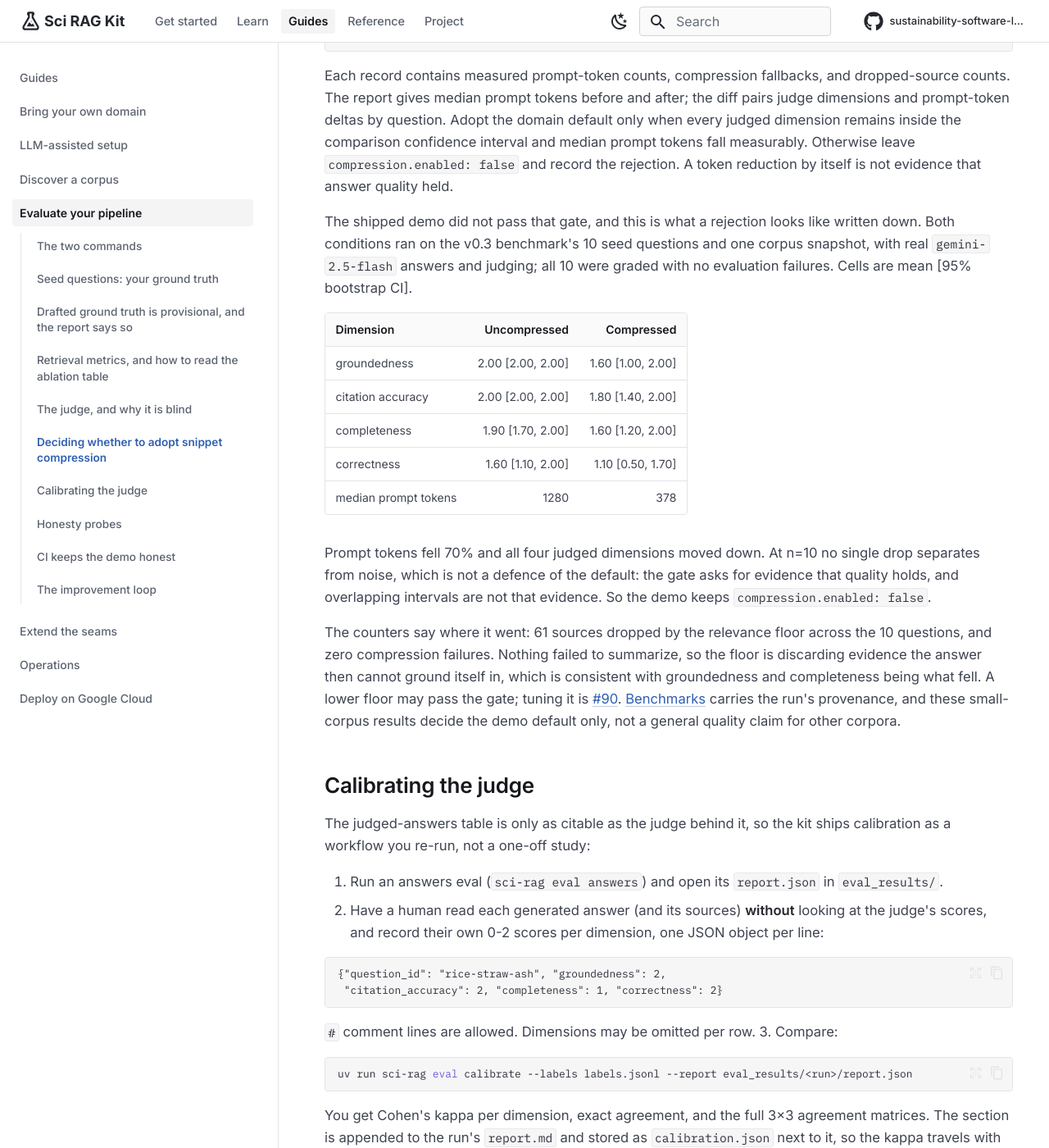
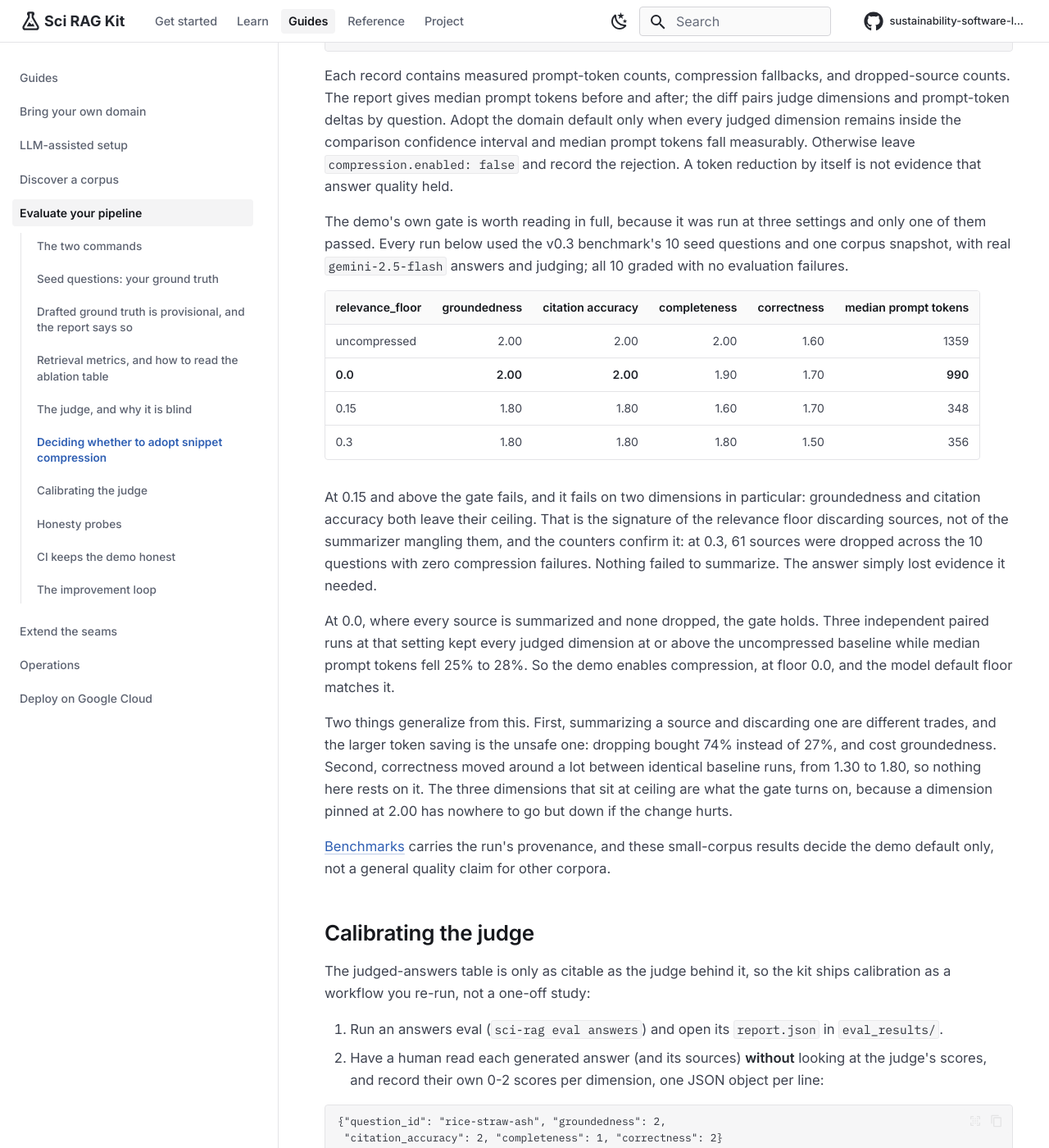
Before and after one commit to sustainability-software-lab/sci-rag-kit, an MkDocs documentation site: the page built from docs/evaluation.md, in a window 1280 px wide and 1400 px high, scrolled down 3364 px. Shown: the whole window at 82% size. Built offline with MkDocs 1.6.1 and Material for MkDocs 9.7.7, drawn with Linux system fonts in a browser that asks for light colours; nearby versions of some CDN libraries; library files that are not in the unit come from our copies.

Commit message:
docs: hold every page to the floor-0.0 result the guard now checks
test_docs_shipped_defaults landed while this was in flight, and it is the
right test: it reads domain.yaml and CompressionTuning and holds the prose
to them, so flipping a default without touching the pages now fails
instead of going quiet. It caught three stale claims here.

docs/evaluation.md carried the 0.3 rejection as its worked example, ending
on 'a lower floor may pass the gate'. The sweep answers that, so the
section is now the sweep: rejection at 0.15 and 0.3, acceptance at 0.0,
and the reason the two differ.

docs/methodology.md lost 'off in the model default' and the benchmarks
link in the rewrite. Both restored; the model default for enabled is still
False and a reader acting on it needs to know.

Also a trailing newline on the benchmark snapshot, which end-of-file-fixer
wanted.

Co-Authored-By: Claude Opus 5 (1M context) <noreply@anthropic.com>

```diff
--- a/docs/evaluation.md
+++ b/docs/evaluation.md
@@ -167,30 +167,37 @@ confidence interval and median prompt tokens fall measurably. Otherwise leave
 `compression.enabled: false` and record the rejection. A token reduction by
 itself is not evidence that answer quality held.
 
-The shipped demo did not pass that gate, and this is what a rejection looks like
-written down. Both conditions ran on the v0.3 benchmark's 10 seed questions and
-one corpus snapshot, with real `gemini-2.5-flash` answers and judging; all 10
-were graded with no evaluation failures. Cells are mean [95% bootstrap CI].
+The demo's own gate is worth reading in full, because it was run at three
+settings and only one of them passed. Every run below used the v0.3 benchmark's
+10 seed questions and one corpus snapshot, with real `gemini-2.5-flash` answers
+and judging; all 10 graded with no evaluation failures.
 
-| Dimension | Uncompressed | Compressed |
-|---|---:|---:|
-| groundedness | 2.00 [2.00, 2.00] | 1.60 [1.00, 2.00] |
-| citation accuracy | 2.00 [2.00, 2.00] | 1.80 [1.40, 2.00] |
-| completeness | 1.90 [1.70, 2.00] | 1.60 [1.20, 2.00] |
-| correctness | 1.60 [1.10, 2.00] | 1.10 [0.50, 1.70] |
-| median prompt tokens | 1280 | 378 |
+| relevance_floor | groundedness | citation accuracy | completeness | correctness | median prompt tokens |
+|---|---:|---:|---:|---:|---:|
+| uncompressed | 2.00 | 2.00 | 2.00 | 1.60 | 1359 |
+| **0.0** | **2.00** | **2.00** | 1.90 | 1.70 | **990** |
+| 0.15 | 1.80 | 1.80 | 1.60 | 1.70 | 348 |
+| 0.3 | 1.80 | 1.80 | 1.80 | 1.50 | 356 |
 
-Prompt tokens fell 70% and all four judged dimensions moved down. At n=10 no
-single drop separates from noise, which is not a defence of the default: the
-gate asks for evidence that quality holds, and overlapping intervals are not
-that evidence. So the demo keeps `compression.enabled: false`.
+At 0.15 and above the gate fails, and it fails on two dimensions in particular:
+groundedness and citation accuracy both leave their ceiling. That is the
+signature of the relevance floor discarding sources, not of the summarizer
+mangling them, and the counters confirm it: at 0.3, 61 sources were dropped
+across the 10 questions with zero compression failures. Nothing failed to
+summarize. The answer simply lost evidence it needed.
 
-The counters say where it went: 61 sources dropped by the relevance floor across
-the 10 questions, and zero compression failures. Nothing failed to summarize, so
-the floor is discarding evidence the answer then cannot ground itself in, which
-is consistent with groundedness and completeness being what fell. A lower floor
-may pass the gate; tuning it is
-[#90](https://github.com/sustainability-software-lab/sci-rag-kit/issues/90).
+At 0.0, where every source is summarized and none dropped, the gate holds. Three
+independent paired runs at that setting kept every judged dimension at or above
+the uncompressed baseline while median prompt tokens fell 25% to 28%. So the
+demo enables compression, at floor 0.0, and the model default floor matches it.
+
+Two things generalize from this. First, summarizing a source and discarding one
+are different trades, and the larger token saving is the unsafe one: dropping
+bought 74% instead of 27%, and cost groundedness. Second, correctness moved
+around a lot between identical baseline runs, from 1.30 to 1.80, so nothing here
+rests on it. The three dimensions that sit at ceiling are what the gate turns on,
+because a dimension pinned at 2.00 has nowhere to go but down if the change hurts.
+
 [Benchmarks](benchmarks.md#contextual-compression-the-paired-gate) carries the
 run's provenance, and these small-corpus results decide the demo default only,
 not a general quality claim for other corpora.
```
Also changed, not shown: docs/methodology.md (+10 -8 lines), 1 other file.
